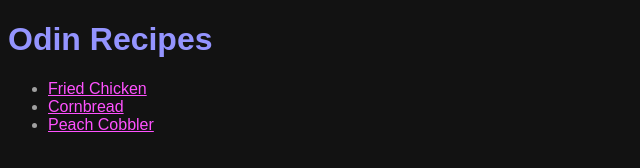
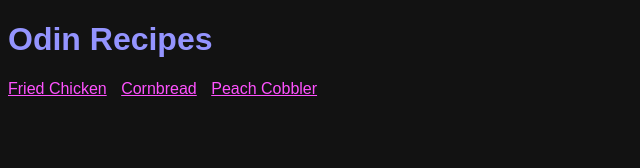
Before and after one commit to rlechuong/odin-recipes, a plain HTML site: page index.html in a window 1280 px wide. Shown: the whole page, without its empty margins (0-640 px from the left). Drawn offline with Linux system fonts and the light colour scheme.

Commit message:
Apply small navigational change

```diff
--- a/index.html
+++ b/index.html
@@ -9,10 +9,16 @@
 <body>
     <h1>Odin Recipes</h1>
 
-    <ul>
-        <li><a href="./recipes/friedchicken.html">Fried Chicken</a></li>
-        <li><a href="./recipes/cornbread.html">Cornbread</a></li>
-        <li><a href="./recipes/peachcobbler.html">Peach Cobbler</a></li>
-    </ul>
+    <div class="navigation">
+        <span class="link">
+            <a href="./recipes/friedchicken.html">Fried Chicken</a>
+        </span>
+        <span class="link">
+            <a href="./recipes/cornbread.html">Cornbread</a>
+        </span>
+        <span class="link">
+            <a href="./recipes/peachcobbler.html">Peach Cobbler</a>
+        </span>
+    </div>
 </body>
 </html>
--- a/styles.css
+++ b/styles.css
@@ -15,3 +15,12 @@ h2, h3 {
 a {
     color: #FF52FF;
 }
+
+.navigation {
+    margin: 20px 0px;
+}
+
+.link {
+    display: inline-block;
+    margin-right: 10px;
+}
```
